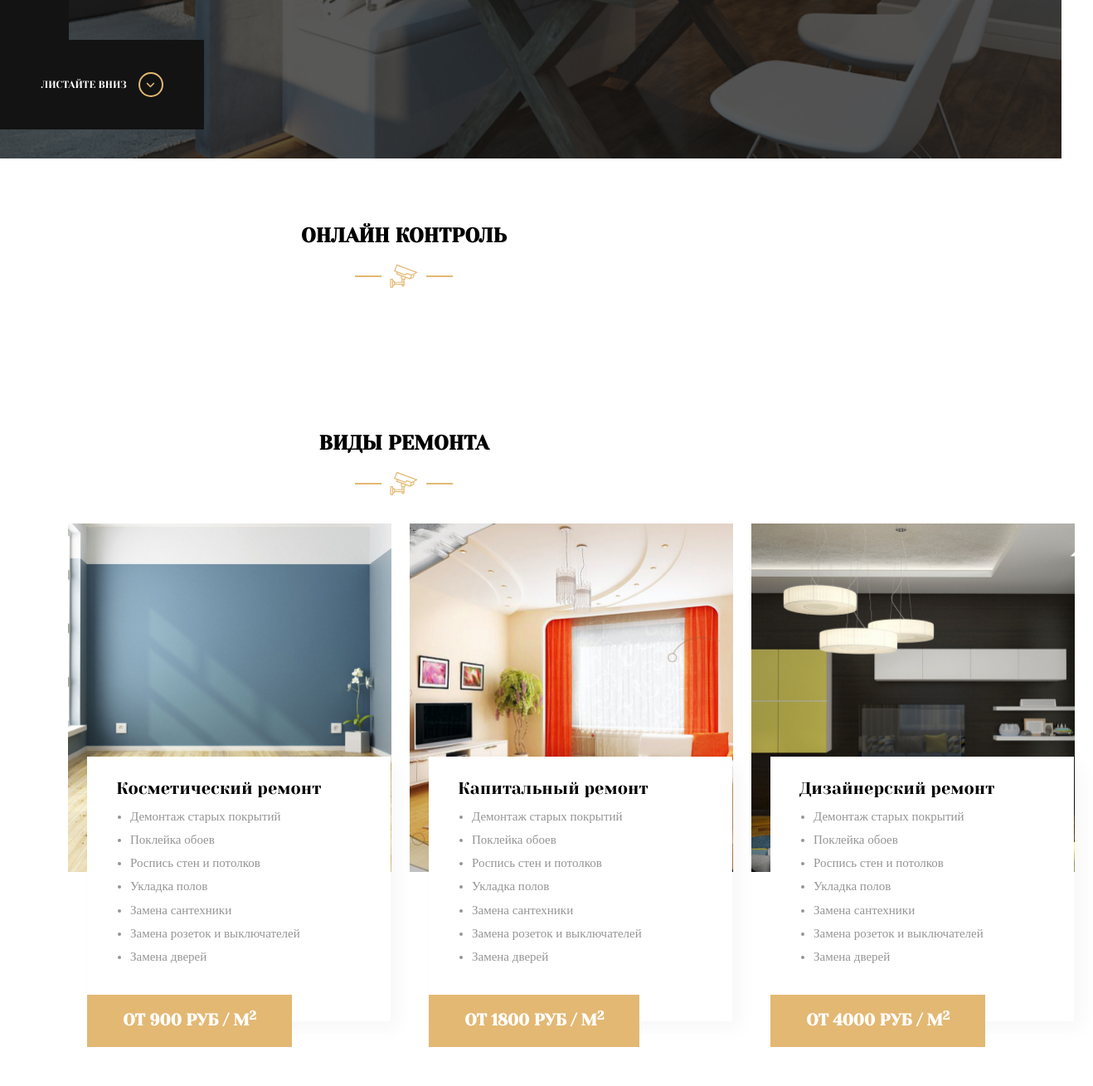
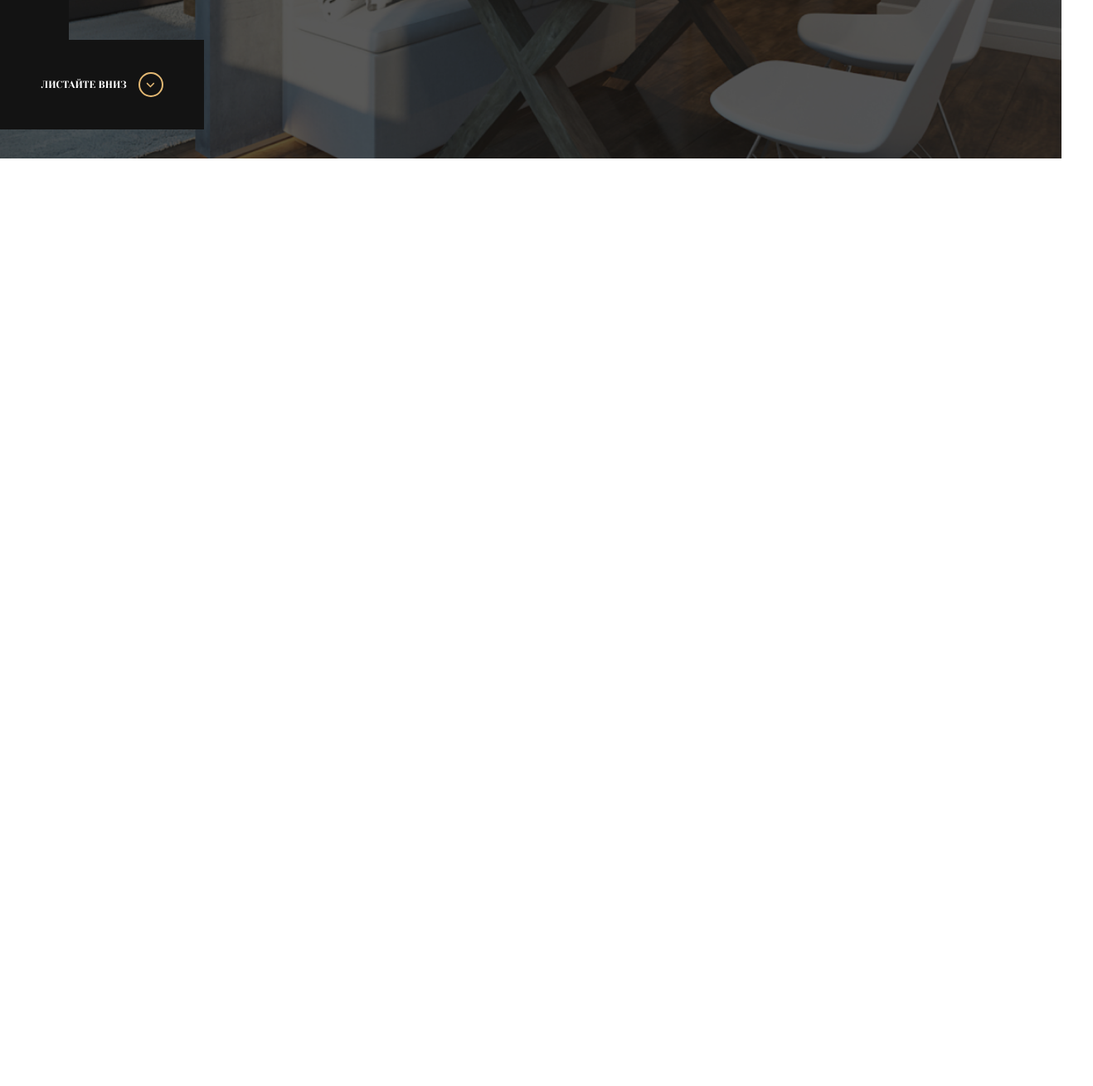
Before and after one commit to AlexGerman1337/trytogetbrain666, a website: page index.html in a window 1280 px wide. Shown: the part 692-2001 px from the top of the page at 83% size, 1318 px wide, since content can reach past the window. After the commit the page ends 883 px from the top, so only its background shows below. Drawn offline with Linux system fonts and the light colour scheme; files whose address does not match are found by name.

Commit message:
оставил только одну секцию

```diff
--- a/index.html
+++ b/index.html
@@ -52,127 +52,6 @@
     <a href="#" class="hero__scroll-down">Листайте вниз</a>
   </section>
   <!-- hero -->
-  <section class="control section">
-    <div class="container">
-      <div class="section-title types__section-title">
-        <h2 class="section-title__heading">Онлайн контроль</h2>
-        <!-- /.section-title__heading -->
-        <div class="section-title__image">
-          <img src="img/Vectorvideo.svg" alt="video">
-        </div>
-        <!-- /.section title__image -->
-      </div>
-      <!-- /.section-title -->
-    </div>
-    <!-- /.container -->
-  </section>
-  <!-- /.control section -->
-  <section class="section types">
-    <div class="container">
-      <div class="section-title types__section-title">
-        <h2 class="section-title__heading">Виды ремонта</h2>
-        <!-- /.section-title__heading -->
-        <div class="section-title__image">
-          <img src="img/Vectorvideo.svg" alt="video">
-        </div>
-        <!-- /.section title__image -->
-      </div>
-      <!-- /.section-title -->
-      <div class="row">
-        <col>
-          <div class="card">
-            <img src="img/types/type-1.jpg" alt="Косметический ремонт" class="card__image">
-            <div class="card__text">
-              <h3 class="card__title">Косметический ремонт</h3>
-              <!-- /.card__title -->
-              <ul class="card__list">
-                <li class="card__item">Демонтаж старых покрытий</li>
-                <!-- /.card__item -->
-                <li class="card__item">Поклейка обоев</li>
-                <!-- /.card__item -->
-                <li class="card__item">Роспись стен и потолков</li>
-                <!-- /.card__item -->
-                <li class="card__item">Укладка полов</li>
-                <!-- /.card__item -->
-                <li class="card__item">Замена сантехники</li>
-                <!-- /.card__item -->
-                <li class="card__item">Замена розеток и выключателей</li>
-                <!-- /.card__item -->
-                <li class="card__item">Замена дверей </li>
-                <!-- /.card__item -->
-              </ul>
-              <!-- /.card_list -->
-              <strong class="card__pricetag">от 900 руб / м<sup>2</sup> </strong>
-              <!-- /.card__pricetag -->
-            </div>
-            <!-- /.card__text -->
-          </div>
-          <!-- /.card -->
-        <col>
-          <div class="card">
-            <img src="img/types/type-2.jpg" alt="Капитальный ремонт" class="card__image">
-            <div class="card__text">
-              <h3 class="card__title">Капитальный ремонт</h3>
-              <!-- /.card__title -->
-              <ul class="card__list">
-                <li class="card__item">Демонтаж старых покрытий</li>
-                <!-- /.card__item -->
-                <li class="card__item">Поклейка обоев</li>
-                <!-- /.card__item -->
-                <li class="card__item">Роспись стен и потолков</li>
-                <!-- /.card__item -->
-                <li class="card__item">Укладка полов</li>
-                <!-- /.card__item -->
-                <li class="card__item">Замена сантехники</li>
-                <!-- /.card__item -->
-                <li class="card__item">Замена розеток и выключателей</li>
-                <!-- /.card__item -->
-                <li class="card__item">Замена дверей </li>
-                <!-- /.card__item -->
-              </ul>
-              <!-- /.card_list -->
-              <strong class="card__pricetag">от 1800 руб / м<sup>2</sup> </strong>
-              <!-- /.card__pricetag -->
-            </div>
-            <!-- /.card__text -->
-          </div>
-          <!-- /.card -->
-        <col>
-          <div class="card">
-            <img src="img/types/type-3.jpg" alt="Дизайнерский ремонт" class="card__image">
-            <div class="card__text">
-              <h3 class="card__title">Дизайнерский ремонт</h3>
-              <!-- /.card__title -->
-              <ul class="card__list">
-                <li class="card__item">Демонтаж старых покрытий</li>
-                <!-- /.card__item -->
-                <li class="card__item">Поклейка обоев</li>
-                <!-- /.card__item -->
-                <li class="card__item">Роспись стен и потолков</li>
-                <!-- /.card__item -->
-                <li class="card__item">Укладка полов</li>
-                <!-- /.card__item -->
-                <li class="card__item">Замена сантехники</li>
-                <!-- /.card__item -->
-                <li class="card__item">Замена розеток и выключателей </li>
-                <!-- /.card__item -->
-                <li class="card__item">Замена дверей</li>
-                <!-- /.card__item -->
-              </ul>
-              <!-- /.card_list -->
-              <strong class="card__pricetag">от 4000 руб / м<sup>2</sup> </strong>
-              <!-- /.card__pricetag -->
-            </div>
-            <!-- /.card__text -->
-          </div>
-          <!-- /.card -->
-      </div>
-      <!-- /.row -->
-    </div>
-    <!-- /.container -->
-  </section>
-  <!-- /.section types -->
-</main>
 
 
 </body>
--- a/sass/templates/_header.sass
+++ b/sass/templates/_header.sass
@@ -3,7 +3,8 @@
   top: 0
   z-index: 99
   background-color: $dark
-  padding: 23px 0
+  padding: 23px 0ъ
+  max-width: 1444px
 .menu
   max-width: 1256px
   margin-right: 1rem
--- a/sass/templates/_types.sass
+++ b/sass/templates/_types.sass
@@ -1,8 +1,8 @@
 .types
   &__section-title
     margin-bottom: 2.4rem
+    margin: 0 auto
     max-width: 100%
-    width: 810px
 .row
   width: 1236px
   display: flex
```
Also changed, not shown: css/style.css.
